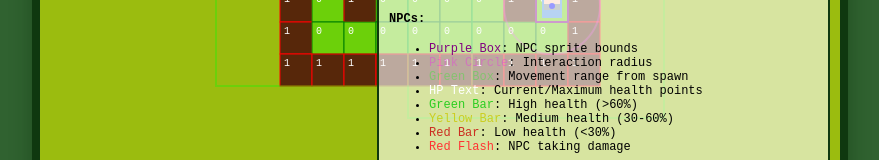
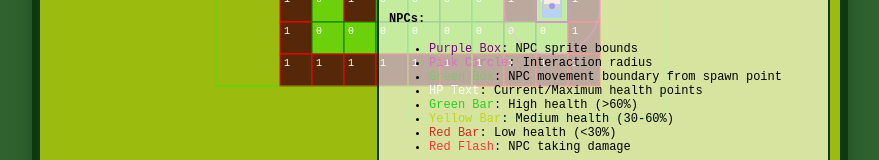
Before and after one commit to grinsteindavid/rpg-quest-game, a website with bundled scripts: page index.html in a window 1280 px wide. Both pictures are taken after a click on the button "Debug Mode". Shown: the part 462-622 px from the top of the page, without its empty margins (200-1079 px from the left). Built offline with nearby package versions, Linux system fonts and the light colour scheme.

Commit message:
Updates movement range description for clarity
Clarifies the description of the green box visual indicator
to specify it represents the NPC movement boundary from the spawn point.

Enhances understanding of the game's UI elements.

```diff
--- a/index.html
+++ b/index.html
@@ -35,7 +35,7 @@
             <ul>
                 <li><span style="color: purple">Purple Box</span>: NPC sprite bounds</li>
                 <li><span style="color: rgba(255, 0, 255, 0.3)">Pink Circle</span>: Interaction radius</li>
-                <li><span style="color: rgba(0, 255, 0, 0.3)">Green Box</span>: Movement range from spawn</li>
+                <li><span style="color: rgba(0, 255, 0, 0.3)">Green Box</span>: NPC movement boundary from spawn point</li>
                 <li><span style="color: white">HP Text</span>: Current/Maximum health points</li>
                 <li><span style="color: rgba(0, 200, 0, 0.8)">Green Bar</span>: High health (>60%)</li>
                 <li><span style="color: rgba(200, 200, 0, 0.8)">Yellow Bar</span>: Medium health (30-60%)</li>
```
